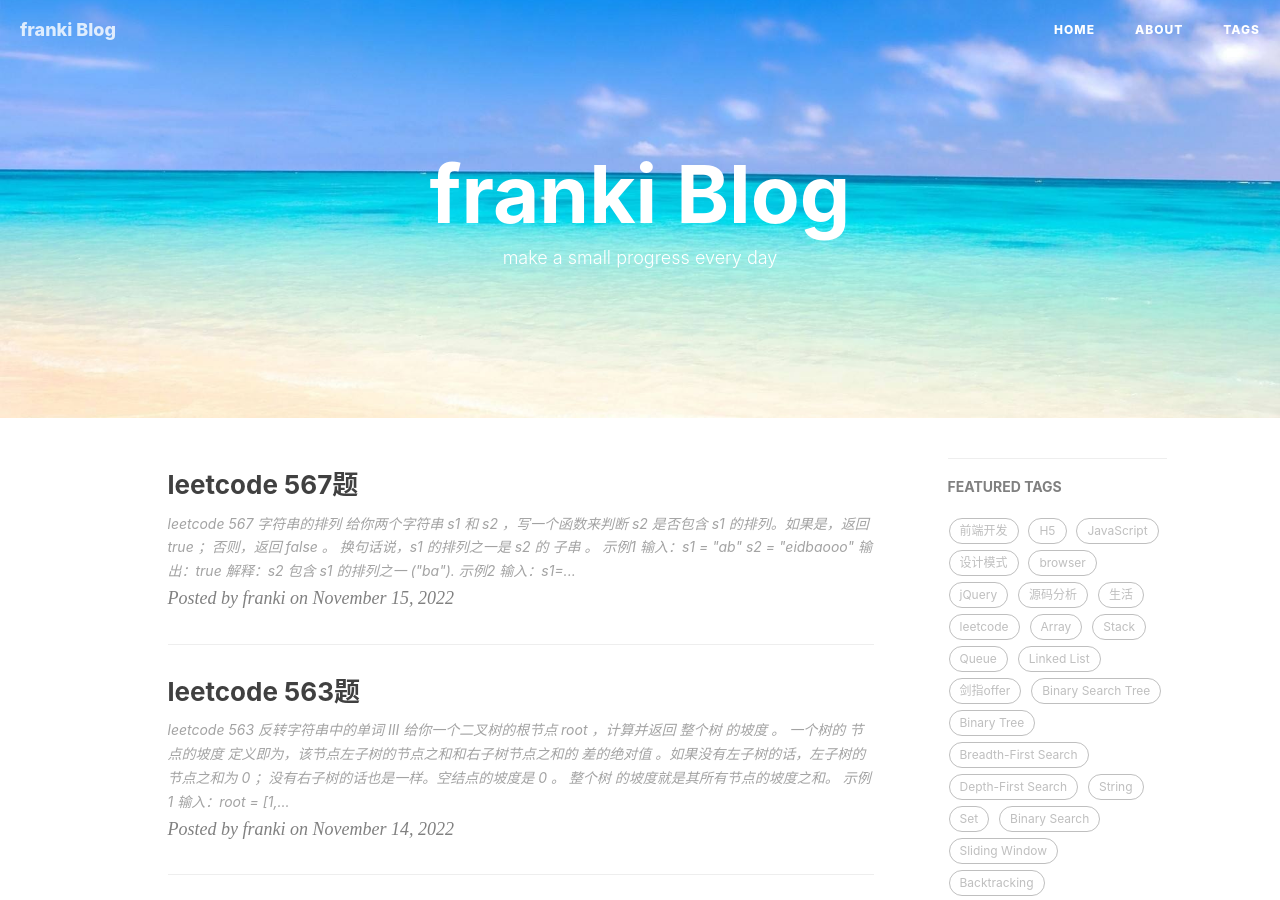
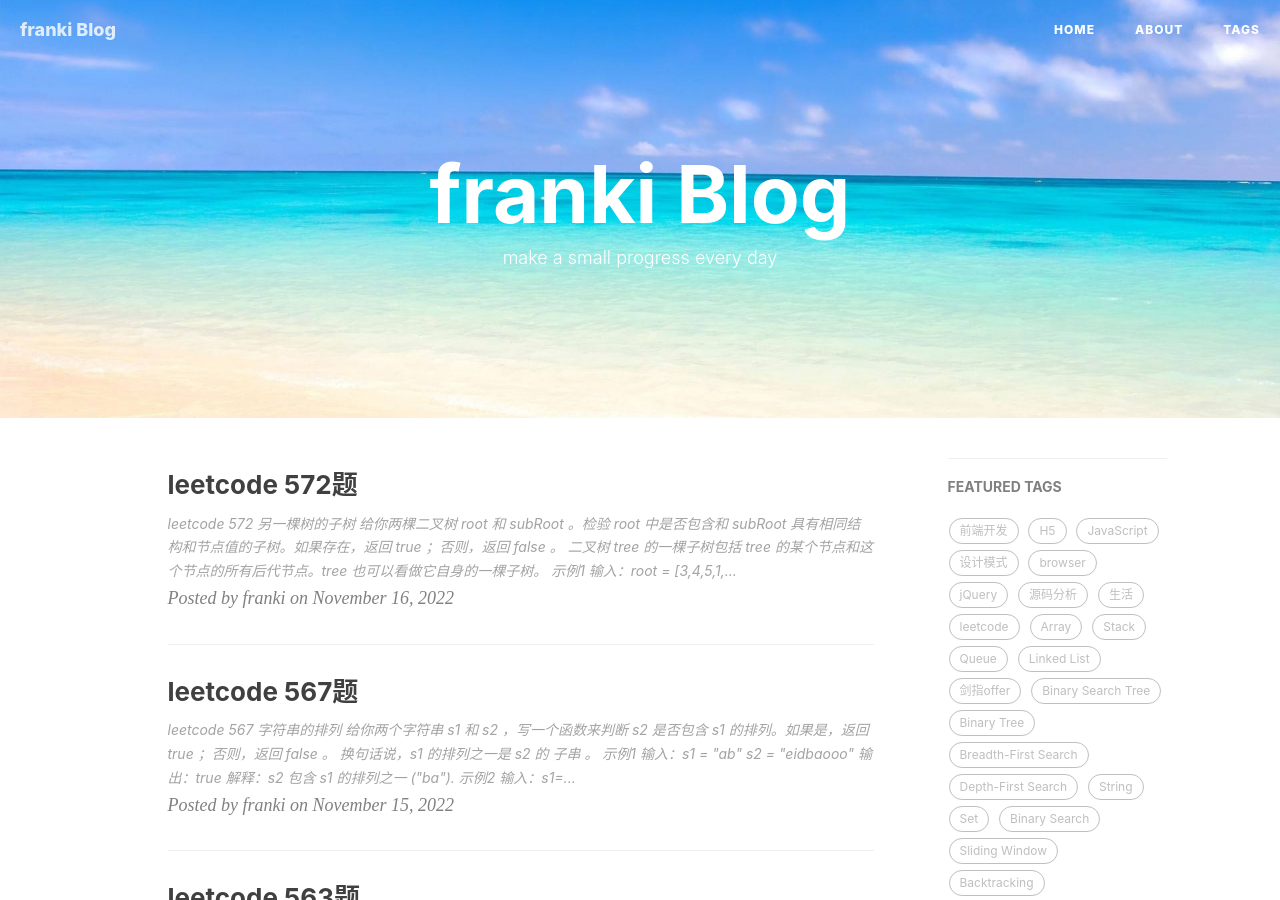
Before and after one commit to NikFranki/NikFranki.github.io, a Jekyll site: the page built from index.html, in a window 1280 px wide and 900 px high. Built offline with Jekyll 4.4.1, drawn with Linux system fonts in a browser that asks for light colours; nearby versions of some CDN libraries; the list of posts is cut into pages by our own code; comment, search, counter and statistics services are not loaded; some of the changed text lies outside the part shown.

Commit message:
feat: add leetcode 572

````diff
--- /dev/null
+++ b/_posts/2022-11-16-leetcode572.md
@@ -0,0 +1,78 @@
+---
+layout:     post
+title:      "leetcode 572题"
+date:       2022-11-16
+subtitle:   ""
+author:     "franki"
+header-img: ""
+catalog: true
+tags:
+    - leetcode
+---
+
+## leetcode 572 另一棵树的子树
+
+给你两棵二叉树 root 和 subRoot 。检验 root 中是否包含和 subRoot 具有相同结构和节点值的子树。如果存在，返回 true ；否则，返回 false 。
+
+二叉树 tree 的一棵子树包括 tree 的某个节点和这个节点的所有后代节点。tree 也可以看做它自身的一棵子树。
+
+示例1
+
+```bash
+输入：root = [3,4,5,1,2], subRoot = [4,1,2]
+输出：true
+```
+
+示例2
+
+```bash
+输入：root = [3,4,5,1,2,null,null,null,null,0], subRoot = [4,1,2]
+输出：false
+```
+
+### 思路
+
+判断 s 是不是 t 的子树，有三种情况
+
+- s 和 t 完全相同，也就是一颗相同的树
+
+- s.left 和 t 中相等
+
+- s.right 和 t 中相等
+
+由此可以知道，需要判断三种情况，通过 dfs 遍历两棵树，当两者的当前节点都是 null 的时候，则表示是 true，否则是 false
+
+### 代码
+
+```js
+/**
+ * @param {TreeNode} root
+ * @param {TreeNode} subRoot
+ * @return {boolean}
+ */
+function isSubtree(s, t) {
+    if (s === null) {
+        return false;
+    }
+
+    return check(s, t) || isSubtree(s.left, t) || isSubtree(s.right, t);
+}
+
+function check(a, b) {
+    if (a === null && b === null) {
+        return true;
+    }
+    if (a === null || b === null) {
+        return false;
+    }
+    if (a.val === b.val) {
+        return check(a.left, b.left) && check(a.right, b.right);
+    }
+    return false;
+}
+```
+
+复杂度分析:
+
+- 时间复杂度: O(logN)
+- 空间复杂度：O(1)
````
Also changed, not shown: _posts/2022-11-15-leetcode567.md (+1 -1 lines).
